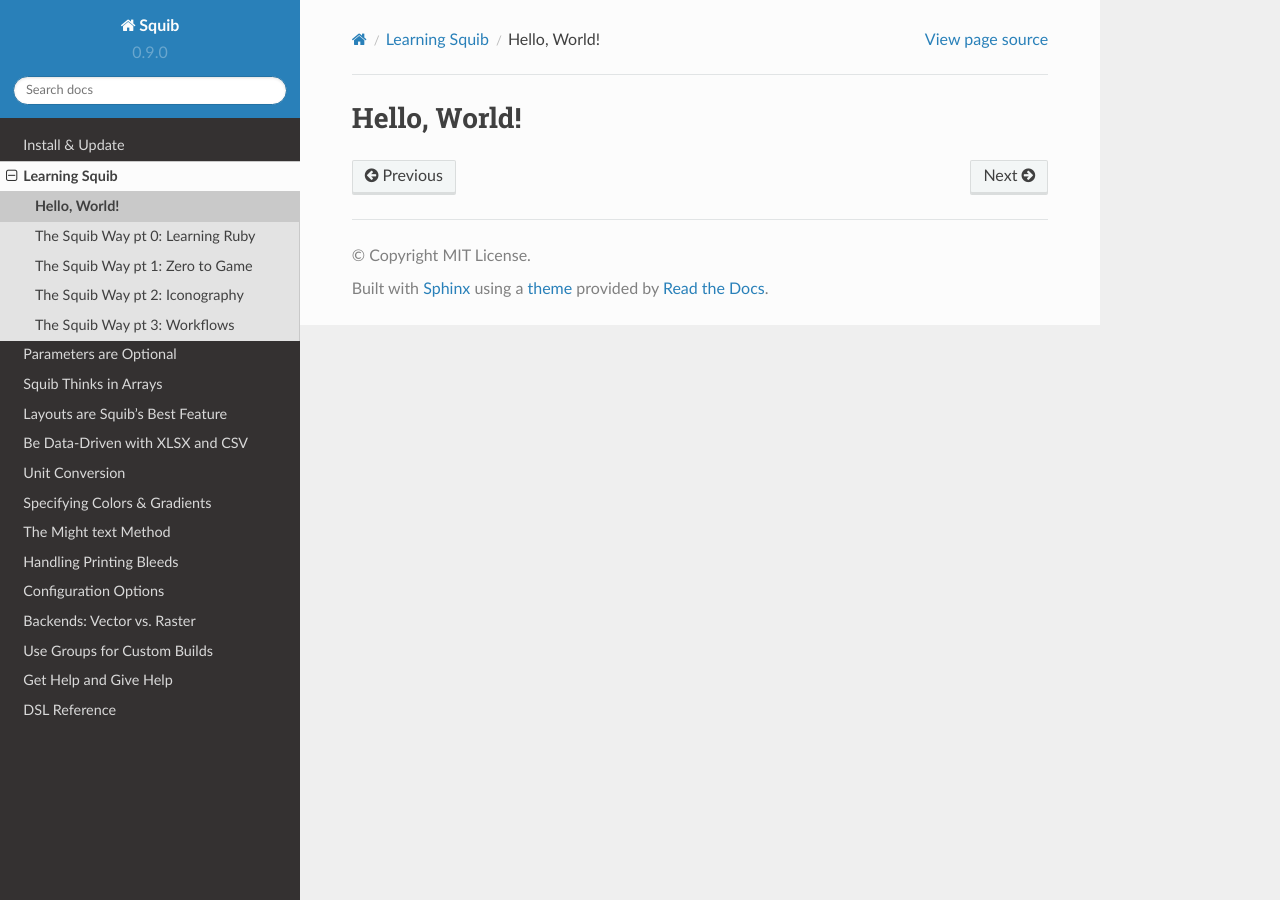
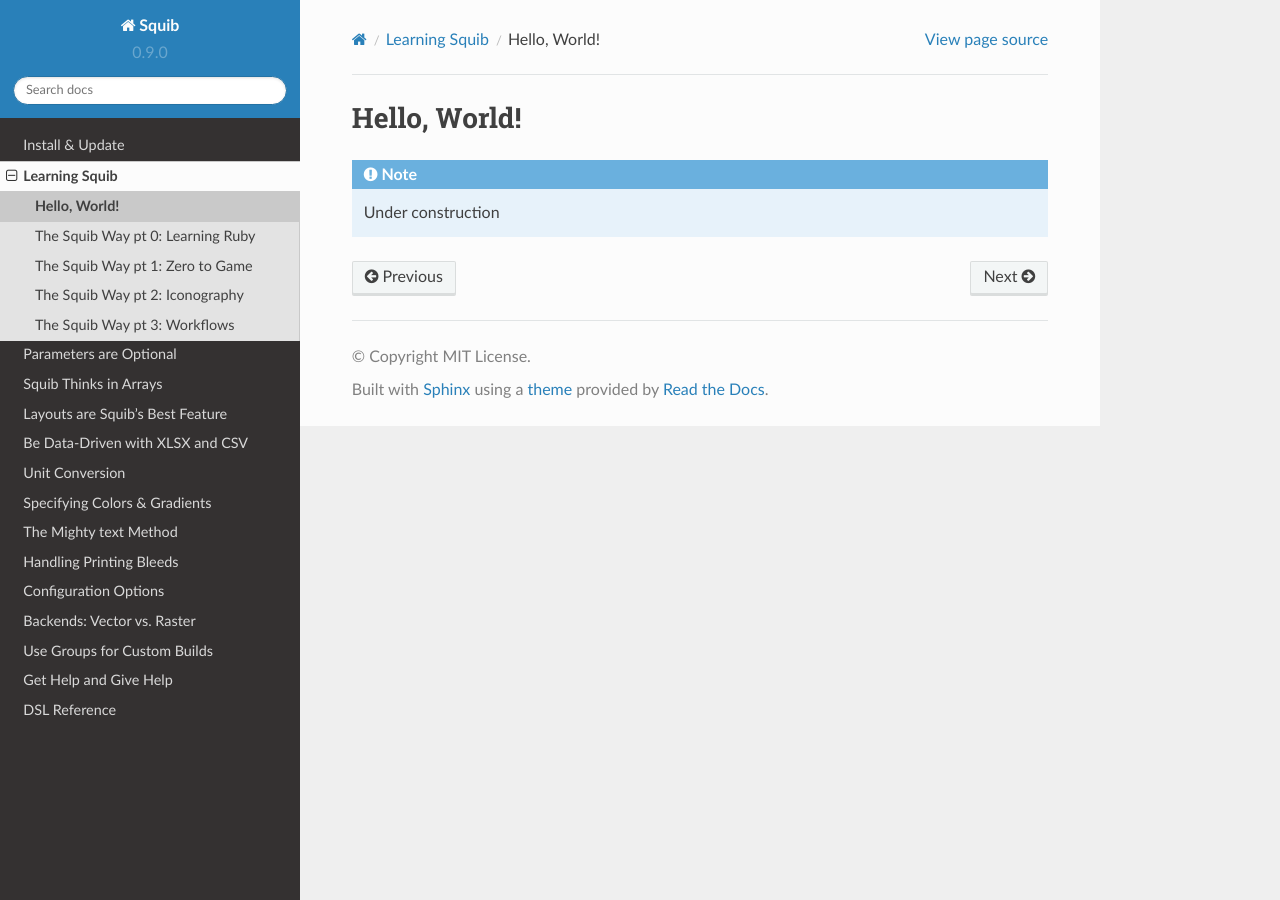
Before and after one commit to andymeneely/squib, a Sphinx documentation site: the page built from docs/guides/hello_world.rst, in a window 1280 px wide. Built offline with Sphinx 7.4.7 and the Read the Docs theme 2.0.0, drawn with Linux system fonts in a browser that asks for light colours.

Commit message:
docs: fix typos and put in a stub

```diff
--- a/docs/guides/hello_world.rst
+++ b/docs/guides/hello_world.rst
@@ -1,2 +1,6 @@
 Hello, World!
 =============
+
+.. note::
+
+  Under construction
--- a/docs/text_feature.rst
+++ b/docs/text_feature.rst
@@ -1,5 +1,5 @@
-The Might text Method
-=====================
+The Mighty text Method
+======================
 
 
 The :doc:`/dsl/text` method is a particularly powerful method with a ton of options. Be sure to check the option-by-option details in the DSL reference, but here are the highlights.
```
